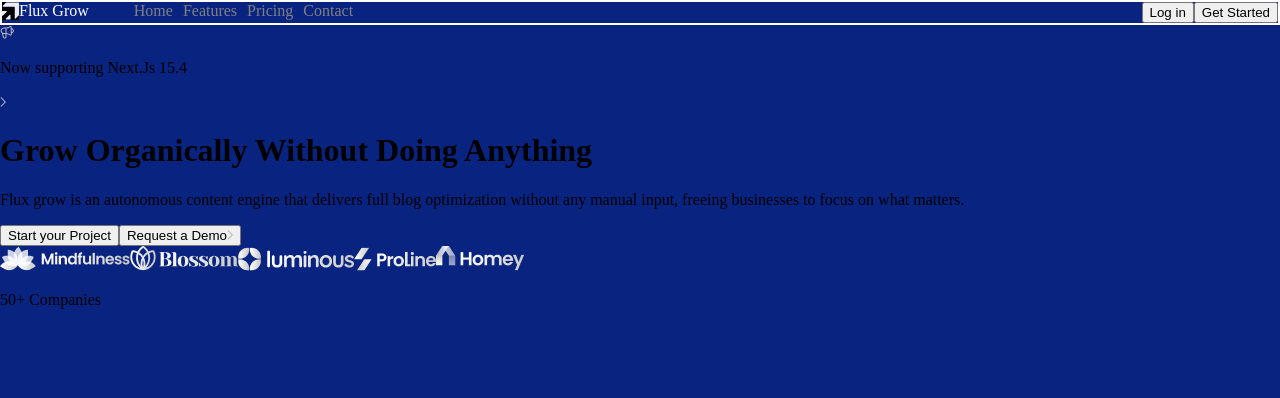
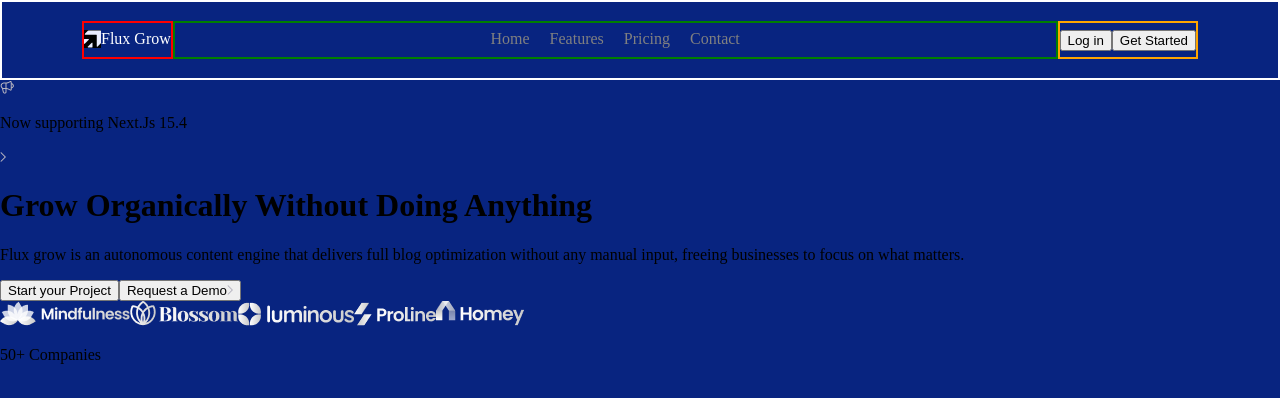
Before and after one commit to Mighty97/Flux-Grow, a React (Vite) app: page / in a window 1280 px wide. Shown: the top 398 px of the page. Built offline with nearby package versions, Linux system fonts and the light colour scheme.

Commit message:
nav bar padding and content padding

```diff
--- a/src/component/Header.css
+++ b/src/component/Header.css
@@ -1,11 +1,14 @@
 .nav-bar {
   border: 2px solid white;
   display: flex;
+  padding: 19px 80px;
 }
 
 .brand-name {
   display: flex;
   align-items: start;
+  border: 2px solid red;
+  padding: 6.5px 0;
 }
 
 .brand-logo {
@@ -19,22 +22,30 @@
 
 .links {
   flex-grow: 1;
-  justify-content: center;
+  border: 2px solid green;
+  padding: 6.5px 0;
 }
 
 .links ul {
   display: flex;
   flex-direction: row;
   margin: 0;
+  justify-content: center;
+  padding-left: 0;
 
 }
 
 .links ul li {
   list-style: none;
-  margin: 0 5px;
+  margin: 0 10px;
 }
 
 .links ul li a {
   text-decoration: none;
   color: grey;
 }
+
+.buttons {
+   border: 2px solid orange;
+   padding: 6.5px 0;
+}
```
